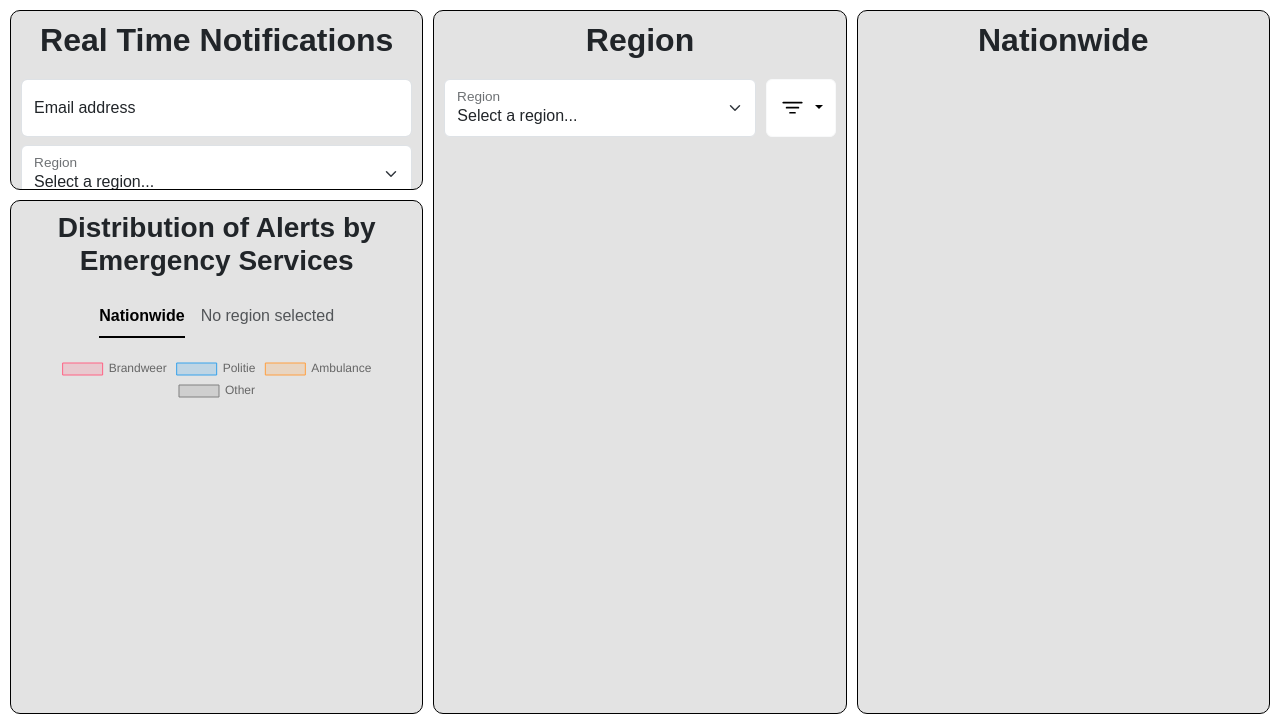
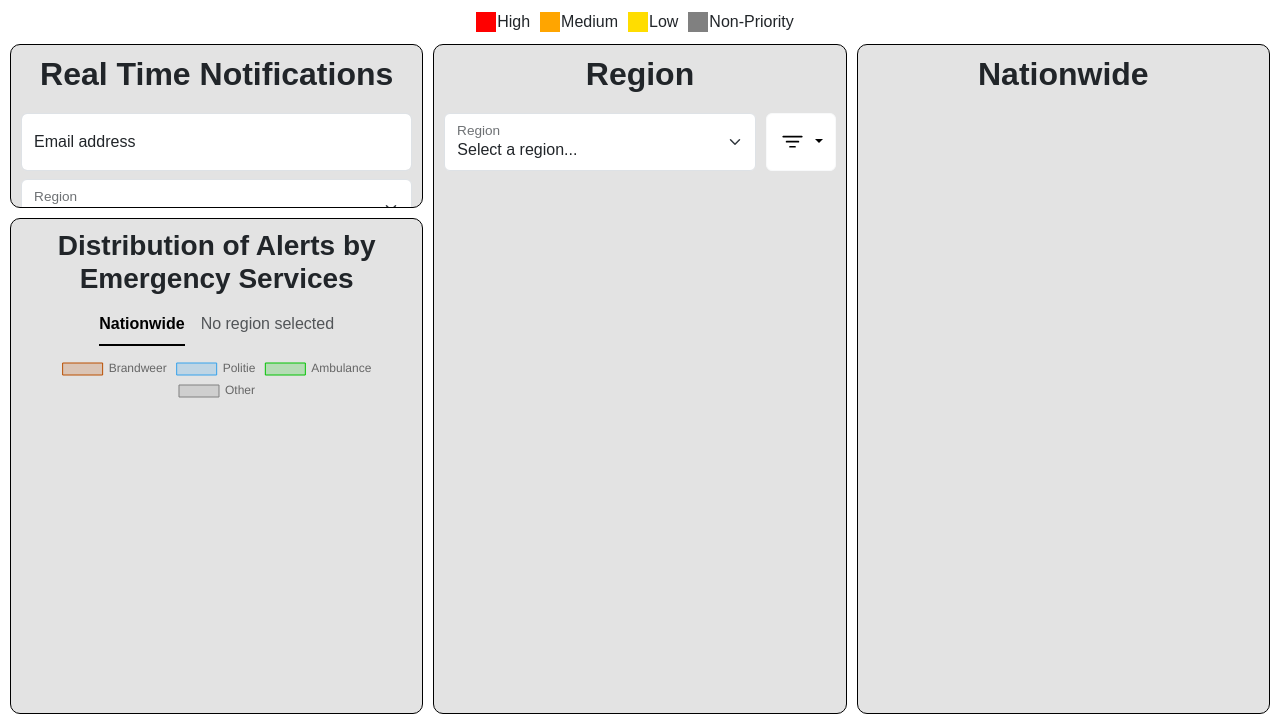
Before and after one commit to fedept17/Twitter1, a Python web app: template templates/index.html in a window 1280 px wide. Shown: the part 76-800 px from the top of the page. Run offline with Jinja, Linux system fonts and the light colour scheme; the template is opened without the code that fills it, so the values that code supplies are empty; some libraries are stand-ins or nearby versions.

Commit message:
Add legend and add past nationwide alerts on connect

```diff
--- a/main.py
+++ b/main.py
@@ -129,7 +129,10 @@
     else:
         data["priority"] = "non-priority"
 
-
+@socket.on("connect")
+def handle_connect():
+    for tweet in tweets:
+        emit("nationwide", tweet)
 
 @socket.on("piechart-type")
 def piechart(type):
--- a/static/styles.css
+++ b/static/styles.css
@@ -36,8 +36,17 @@
 	overflow: hidden;
 }
 
+.columns {
+	display: flex;
+	flex: 1;
+	gap: 10px;
+	width: 100%;
+	overflow: hidden;
+}
+
 .content {
 	display: flex;
+	flex-direction: column;
 	flex: 1;
 	gap: 10px;
 	width: 100%;
@@ -56,11 +65,14 @@
 	overflow: hidden;
 }
 
-#nationwide, #regionwide {
+#nationwide,
+#regionwide {
 	overflow: scroll;
 }
 
-h1, h2, h3{
+h1,
+h2,
+h3 {
 	font-weight: bold;
 	text-align: center;
 }
@@ -71,6 +83,23 @@
 
 hr {
 	margin: 0px;
+}
+
+.legend {
+	display: flex;
+	justify-content: center;
+}
+
+.legend-box {
+	height: 20px;
+	width: 20px;
+	margin-right: 1px;
+}
+
+.legend-item {
+	display: flex;
+	align-items: center;
+	margin-right: 10px;
 }
 
 .dropdown-item {
@@ -100,25 +129,6 @@
 	margin-top: 10px;
 }
 
-.pie-chart {
-	display: flex;
-	align-items: center;
-	justify-content: space-around;
-	width: 150px;
-	height: 150px;
-	border-radius: 50%;
-	background: conic-gradient(red 0 33%, blue 33% 66%, green 66% 100%);
-	margin: 20px auto;
-	position: relative;
-}
-
-.slice {
-	position: absolute;
-	color: white;
-	font-weight: bold;
-	font-size: 12px;
-}
-
 .fire {
 	top: 20%;
 	left: 60%;
--- a/templates/index.html
+++ b/templates/index.html
@@ -45,6 +45,28 @@
 		</header>
 
 		<div class="content">
+			<div class="legend">
+				<div class="legend-item">
+					<div class="legend-box" style="background-color: red"></div>
+					<span>High</span>
+				</div>
+				<div class="legend-item">
+					<div class="legend-box" style="background-color: orange"></div>
+					<span>Medium</span>
+				</div>
+				<div class="legend-item">
+					<div
+						class="legend-box"
+						style="background-color: rgb(255, 221, 0)"
+					></div>
+					<span>Low</span>
+				</div>
+				<div class="legend-item">
+					<div class="legend-box" style="background-color: gray"></div>
+					<span>Non-Priority</span>
+				</div>
+			</div>
+			<div class="columns">
 				<div class="column" id="notifications-chart">
 					<div class="db-item notifications" id="notifications">
 						<h2>Real Time Notifications</h2>
@@ -64,14 +86,13 @@
 								<select
 									class="form-select"
 									id="region"
-								aria-label="Floating label select example"
 									name="location"
 									required
 								>
-								<option disabled selected>Select a region...</option>
-								<option value="Groningen">
-									Groningen
+									<option selected hidden>
+										Select a region...
 									</option>
+									<option value="Groningen">Groningen</option>
 									<option value="Noord- en Oost Gelderland">
 										Noord- en Oost Gelderland
 									</option>
@@ -81,18 +102,12 @@
 									<option value="Hollands Midden">
 										Hollands Midden
 									</option>
-								<option value="Brabant Noord">
-									Brabant Noord
-								</option>
-								<option value="Friesland">
-									Friesland
-								</option>
+									<option value="Brabant Noord">Brabant Noord</option>
+									<option value="Friesland">Friesland</option>
 									<option value="Gelderland-Midden">
 										Gelderland-Midden
 									</option>
-								<option value="Kennemerland">
-									Kennemerland
-								</option>
+									<option value="Kennemerland">Kennemerland</option>
 									<option value="Rotterdam-Rijnmmond">
 										Rotterdam-Rijnmmond
 									</option>
@@ -102,9 +117,7 @@
 									<option value="Brabant Zuid-Oost">
 										Brabant Zuid-Oost
 									</option>
-								<option value="Drenthe">
-									Drenthe
-								</option>
+									<option value="Drenthe">Drenthe</option>
 									<option value="Gelderland-Zuid">
 										Gelderland-Zuid
 									</option>
@@ -114,39 +127,23 @@
 									<option value="Zuid-Holland Zuid">
 										Zuid-Holland Zuid
 									</option>
-								<option value="Limburg Noord">
-									Limburg Noord
-								</option>
-								<option value="IJsselland">
-									IJsselland
-								</option>
-								<option value="Utrecht">
-									Utrecht
-								</option>
+									<option value="Limburg Noord">Limburg Noord</option>
+									<option value="IJsselland">IJsselland</option>
+									<option value="Utrecht">Utrecht</option>
 									<option value="Gooi en Vechtstreek">
 										Gooi en Vechtstreek
 									</option>
-								<option value="Zeeland">
-									Zeeland
-								</option>
-								<option value="Limburg Zuid">
-									Limburg Zuid
-								</option>
-								<option value="Twente">
-									Twente
-								</option>
+									<option value="Zeeland">Zeeland</option>
+									<option value="Limburg Zuid">Limburg Zuid</option>
+									<option value="Twente">Twente</option>
 									<option value="Noord-Holland Noord">
 										Noord-Holland Noord
 									</option>
-								<option value="Haaglanden">
-									Haaglanden
-								</option>
+									<option value="Haaglanden">Haaglanden</option>
 									<option value="Midden- en West Brabant">
 										Midden- en West Brabant
 									</option>
-								<option value="Flevoland">
-									Flevoland
-								</option>
+									<option value="Flevoland">Flevoland</option>
 								</select>
 								<label for="region">Region</label>
 							</div>
@@ -154,7 +151,7 @@
 								style="
 									display: flex;
 									justify-content: center;
-								margin-top: 13px;
+									margin-top: 5px;
 								"
 							>
 								<input
@@ -168,14 +165,27 @@
 
 					<div class="db-item" id="chart">
 						<h3>Distribution of Alerts by Emergency Services</h3>
-					<ul class="nav nav-underline" style="display: flex; justify-content: center; margin: 10px 0px 15px 0px;">
+						<ul
+							class="nav nav-underline"
+							style="
+								display: flex;
+								justify-content: center;
+								margin: 0px 0px 7px 0px;
+							"
+						>
 							<li class="nav-item">
-							<button class="nav-link active" id="piechart-nationwide">Nationwide</button>
-
+								<button
+									class="nav-link active"
+									id="piechart-nationwide"
+								>
+									Nationwide
+								</button>
 							</li>
 
 							<li class="nav-item">
-							<button class="nav-link disabled" id="piechart-region">No region selected</button>
+								<button class="nav-link disabled" id="piechart-region">
+									No region selected
+								</button>
 							</li>
 						</ul>
 
@@ -185,6 +195,7 @@
 								height: 350px;
 								overflow: hidden;
 								justify-content: center;
+								color: rgb(2, 194, 2);
 							"
 						>
 							<canvas id="myChart"></canvas>
@@ -192,21 +203,26 @@
 						<script>
 							let chart = piechart("myChart", {
 								data: {
-								labels: ["Brandweer", "Politie", "Ambulance", "Other"],
+									labels: [
+										"Brandweer",
+										"Politie",
+										"Ambulance",
+										"Other",
+									],
 									datasets: [
 										{
 											label: "Number of Calls",
 											data: [0, 0, 0, 0],
 											backgroundColor: [
-											"rgba(255, 99, 132, 0.2)",
+												"rgba(186, 78, 0, 0.2)",
 												"rgba(54, 162, 235, 0.2)",
-											"rgba(255, 159, 64, 0.2)",
+												"rgba(2, 194, 2, 0.2)",
 												"rgba(128, 128, 128, 0.2)",
 											],
 											borderColor: [
-											"rgba(255, 99, 132, 1)",
+												"rgba(186, 78, 0, 1)",
 												"rgba(54, 162, 235, 1)",
-											"rgba(255, 159, 64, 1)",
+												"rgba(2, 194, 2, 1)",
 												"rgba(128, 128, 128, 1)",
 											],
 											borderWidth: 1,
@@ -233,10 +249,8 @@
 									aria-label="Floating label select example"
 									required
 								>
-								<option disabled selected>Select a region...</option>
-								<option value="Groningen">
-									Groningen
-								</option>
+									<option selected hidden>Select a region...</option>
+									<option value="Groningen">Groningen</option>
 									<option value="Noord- en Oost Gelderland">
 										Noord- en Oost Gelderland
 									</option>
@@ -246,18 +260,12 @@
 									<option value="Hollands Midden">
 										Hollands Midden
 									</option>
-								<option value="Brabant Noord">
-									Brabant Noord
-								</option>
-								<option value="Friesland">
-									Friesland
-								</option>
+									<option value="Brabant Noord">Brabant Noord</option>
+									<option value="Friesland">Friesland</option>
 									<option value="Gelderland-Midden">
 										Gelderland-Midden
 									</option>
-								<option value="Kennemerland">
-									Kennemerland
-								</option>
+									<option value="Kennemerland">Kennemerland</option>
 									<option value="Rotterdam-Rijnmmond">
 										Rotterdam-Rijnmmond
 									</option>
@@ -267,9 +275,7 @@
 									<option value="Brabant Zuid-Oost">
 										Brabant Zuid-Oost
 									</option>
-								<option value="Drenthe">
-									Drenthe
-								</option>
+									<option value="Drenthe">Drenthe</option>
 									<option value="Gelderland-Zuid">
 										Gelderland-Zuid
 									</option>
@@ -279,39 +285,23 @@
 									<option value="Zuid-Holland Zuid">
 										Zuid-Holland Zuid
 									</option>
-								<option value="Limburg Noord">
-									Limburg Noord
-								</option>
-								<option value="IJsselland">
-									IJsselland
-								</option>
-								<option value="Utrecht">
-									Utrecht
-								</option>
+									<option value="Limburg Noord">Limburg Noord</option>
+									<option value="IJsselland">IJsselland</option>
+									<option value="Utrecht">Utrecht</option>
 									<option value="Gooi en Vechtstreek">
 										Gooi en Vechtstreek
 									</option>
-								<option value="Zeeland">
-									Zeeland
-								</option>
-								<option value="Limburg Zuid">
-									Limburg Zuid
-								</option>
-								<option value="Twente">
-									Twente
-								</option>
+									<option value="Zeeland">Zeeland</option>
+									<option value="Limburg Zuid">Limburg Zuid</option>
+									<option value="Twente">Twente</option>
 									<option value="Noord-Holland Noord">
 										Noord-Holland Noord
 									</option>
-								<option value="Haaglanden">
-									Haaglanden
-								</option>
+									<option value="Haaglanden">Haaglanden</option>
 									<option value="Midden- en West Brabant">
 										Midden- en West Brabant
 									</option>
-								<option value="Flevoland">
-									Flevoland
-								</option>
+									<option value="Flevoland">Flevoland</option>
 								</select>
 								<label for="region-select">Region</label>
 							</div>
@@ -343,7 +333,10 @@
 								</button>
 								<ul class="dropdown-menu">
 									<li>
-									<div class="form-check dropdown-item" id="filter-p1">
+										<div
+											class="form-check dropdown-item"
+											id="filter-p1"
+										>
 											<input
 												class="form-check-input"
 												checked
@@ -356,7 +349,10 @@
 									</li>
 									<hr />
 									<li>
-									<div class="form-check dropdown-item" id="filter-p2">
+										<div
+											class="form-check dropdown-item"
+											id="filter-p2"
+										>
 											<input
 												class="form-check-input"
 												checked
@@ -369,7 +365,10 @@
 									</li>
 									<hr />
 									<li>
-									<div class="form-check dropdown-item" id="filter-p3">
+										<div
+											class="form-check dropdown-item"
+											id="filter-p3"
+										>
 											<input
 												class="form-check-input"
 												checked
@@ -427,6 +426,7 @@
 					</div>
 				</div>
 			</div>
+		</div>
 	</body>
 
 	<script
```
Lines whose indentation alone changed are shown as unchanged.
